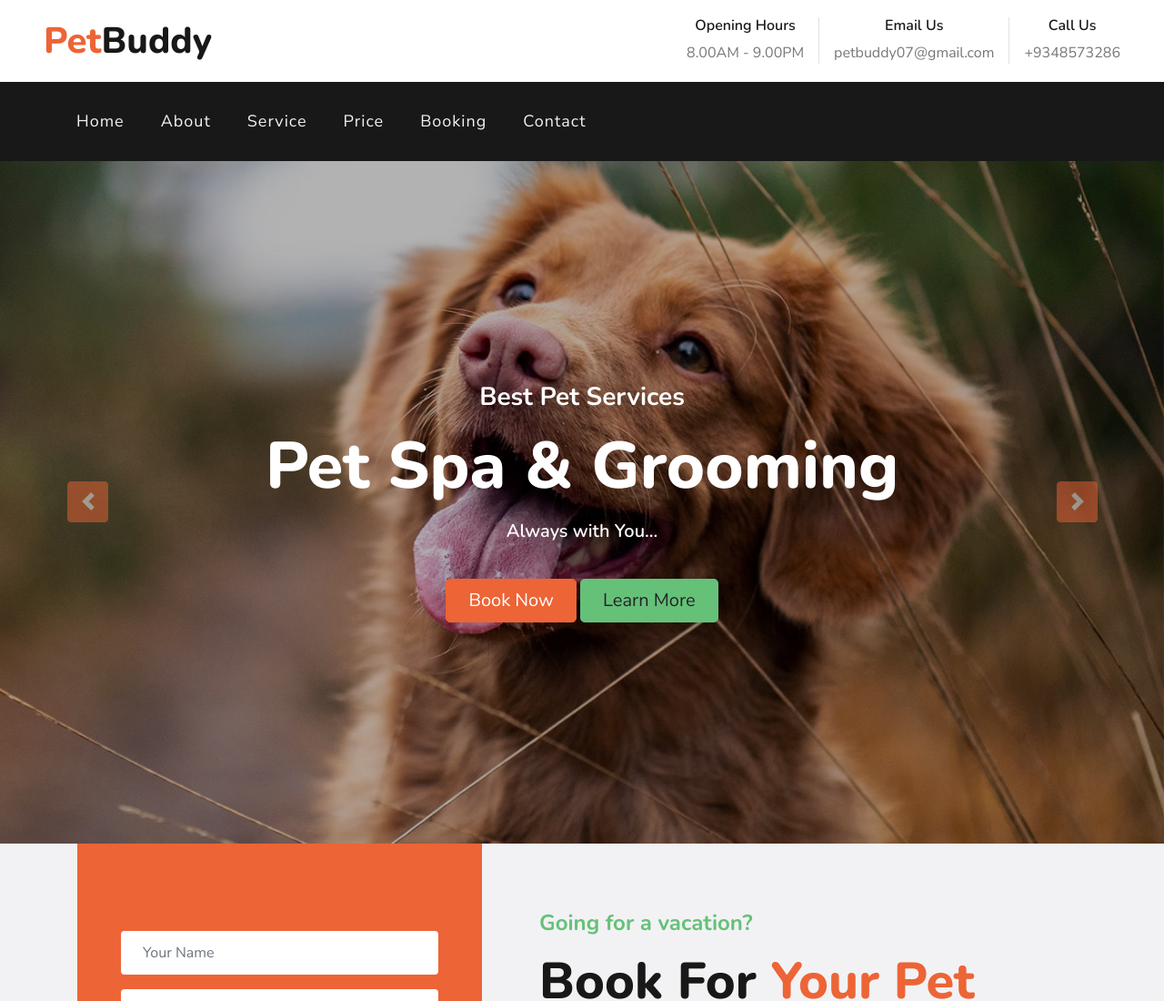
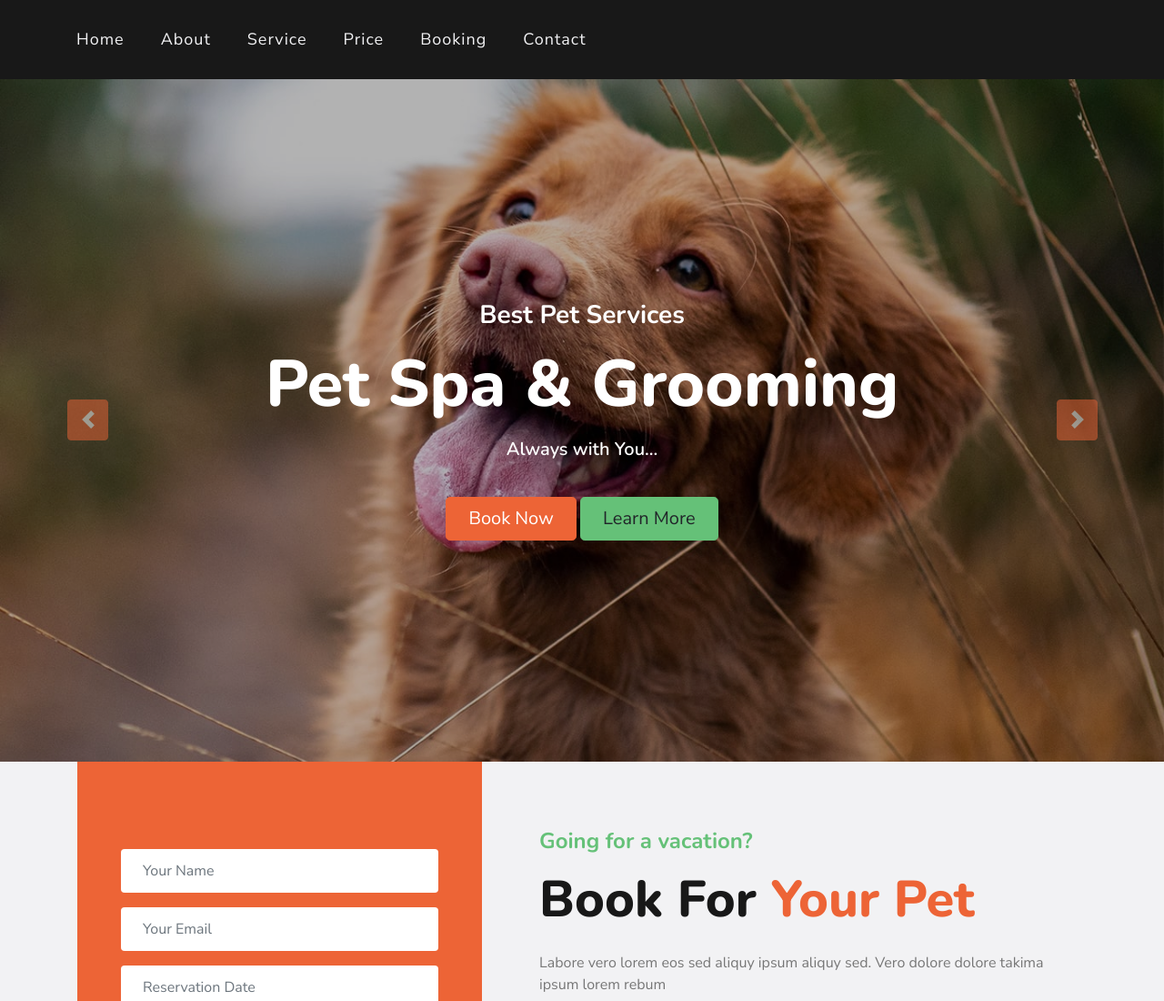
Before and after one commit to Killerdude1/Pet-Buddy, a plain HTML site: page index.html in a window 1280 px wide. Shown: the top 1100 px of the page at 91% size. Drawn offline with nearby package versions, Linux system fonts and the light colour scheme.

Commit message:
Update index.html

```diff
--- a/index.html
+++ b/index.html
@@ -29,32 +29,6 @@
 </head>
 
 <body>
-    <!-- Topbar Start -->
-        <div class="row py-3 px-lg-5">
-            <div class="col-lg-4">
-                <a href="" class="navbar-brand d-none d-lg-block">
-                    <h1 class="m-0 display-5 text-capitalize"><span class="text-primary">Pet</span>Buddy</h1>
-                </a>
-            </div>
-            <div class="col-lg-8 text-center text-lg-right">
-                <div class="d-inline-flex align-items-center">
-                    <div class="d-inline-flex flex-column text-center pr-3 border-right">
-                        <h6>Opening Hours</h6>
-                        <p class="m-0">8.00AM - 9.00PM</p>
-                    </div>
-                    <div class="d-inline-flex flex-column text-center px-3 border-right">
-                        <h6>Email Us</h6>
-                        <p class="m-0">petbuddy07@gmail.com</p>
-                    </div>
-                    <div class="d-inline-flex flex-column text-center pl-3">
-                        <h6>Call Us</h6>
-                        <p class="m-0">+9348573286</p>
-                    </div>
-                </div>
-            </div>
-        </div>
-    </div>
-    <!-- Topbar End -->
 
 
     <!-- Navbar Start -->
```
